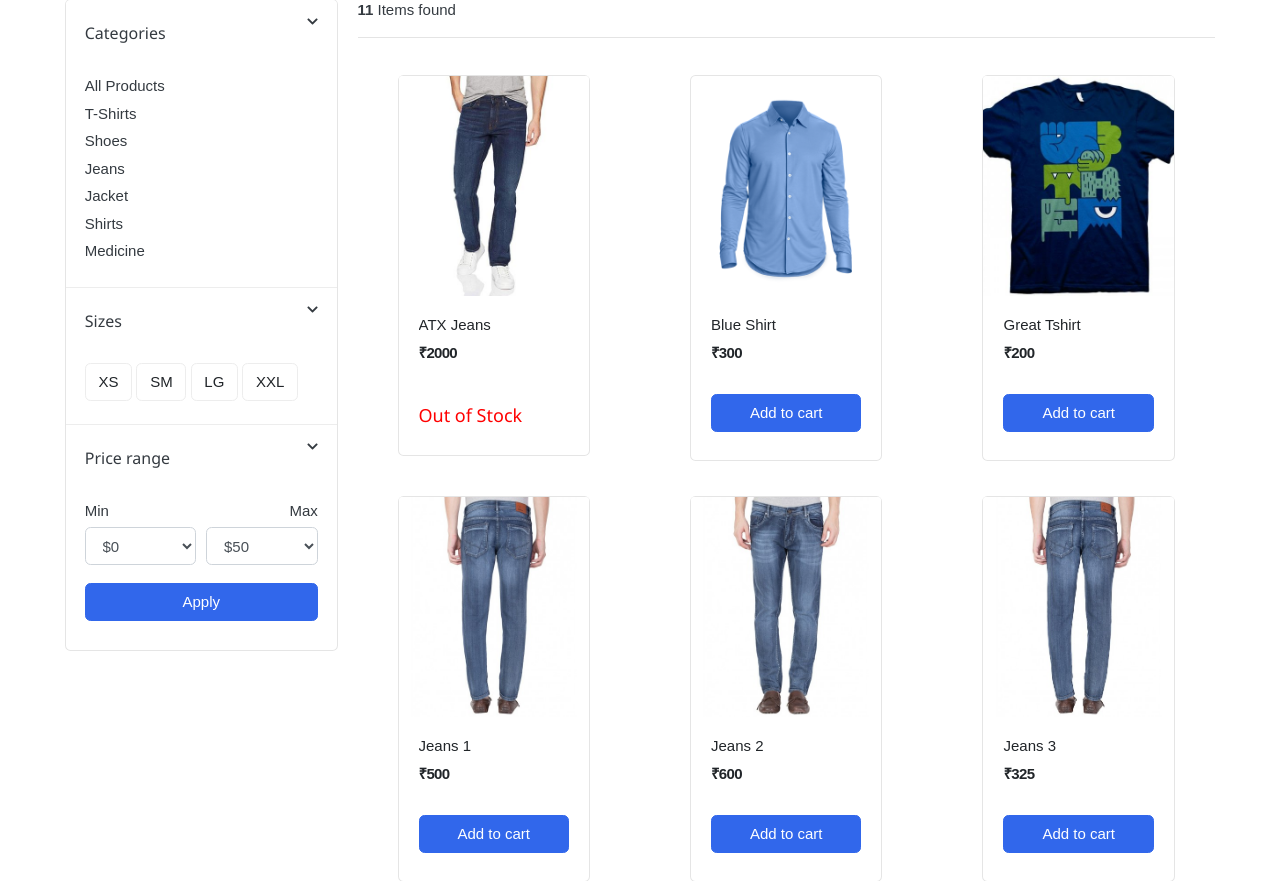
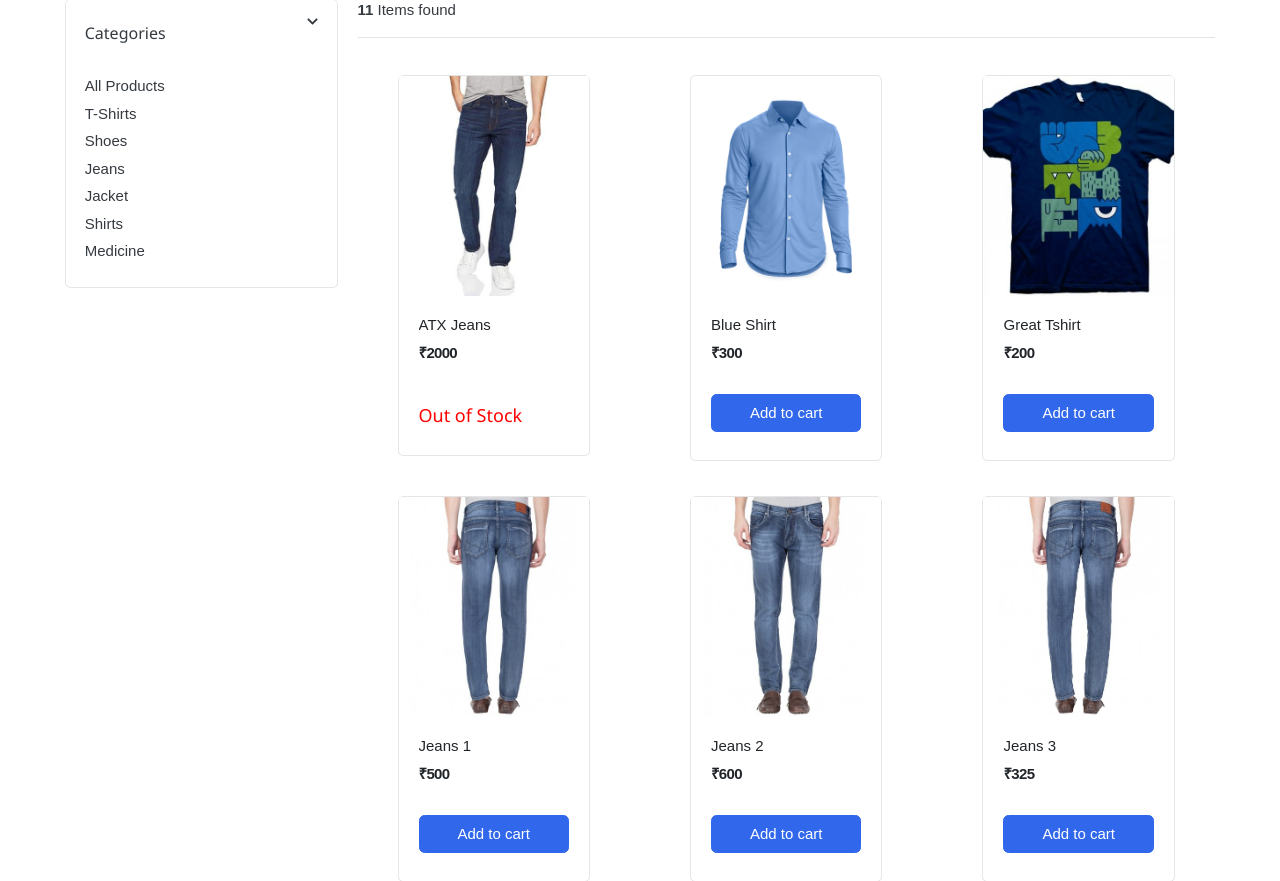
Before and after one commit to Akash-Kumar-Sen/grandhtl, a Django app: page /store/ in a window 1280 px wide. Shown: the part 274-1155 px from the top of the page. Run offline with Django 3.2, Linux system fonts and the light colour scheme; data comes from the database, SQL or seed files in the repository; both versions use the stored data as it was after the commit; data that the repository does not hold is empty; some libraries are stand-ins or nearby versions; some web fonts are replaced.

Commit message:
github-go9052021

```diff
--- a/templates/store/store.html
+++ b/templates/store/store.html
@@ -54,79 +54,6 @@
                 </div> <!-- card-body.// -->
             </div>
         </article> <!-- filter-group  .// -->
-        <article class="filter-group">
-            <header class="card-header">
-                <a href="#" data-toggle="collapse" data-target="#collapse_4" aria-expanded="true" class="">
-                    <i class="icon-control fa fa-chevron-down"></i>
-                    <h6 class="title">Sizes </h6>
-                </a>
-            </header>
-            <div class="filter-content collapse show" id="collapse_4" style="">
-                <div class="card-body">
-                  <label class="checkbox-btn">
-                    <input type="checkbox">
-                    <span class="btn btn-light"> XS </span>
-                  </label>
-
-                  <label class="checkbox-btn">
-                    <input type="checkbox">
-                    <span class="btn btn-light"> SM </span>
-                  </label>
-
-                  <label class="checkbox-btn">
-                    <input type="checkbox">
-                    <span class="btn btn-light"> LG </span>
-                  </label>
-
-                  <label class="checkbox-btn">
-                    <input type="checkbox">
-                    <span class="btn btn-light"> XXL </span>
-                  </label>
-            </div><!-- card-body.// -->
-            </div>
-        </article> <!-- filter-group .// -->
-
-        <article class="filter-group">
-            <header class="card-header">
-                <a href="#" data-toggle="collapse" data-target="#collapse_3" aria-expanded="true" class="">
-                    <i class="icon-control fa fa-chevron-down"></i>
-                    <h6 class="title">Price range </h6>
-                </a>
-            </header>
-            <div class="filter-content collapse show" id="collapse_3" style="">
-                <div class="card-body">
-
-                    <div class="form-row">
-                    <div class="form-group col-md-6">
-                      <label>Min</label>
-                      <!-- <input class="form-control" placeholder="$0" type="number"> -->
-                          <select class="mr-2 form-control">
-                            <option value="0">$0</option>
-                            <option value="50">$50</option>
-                            <option value="100">$100</option>
-                            <option value="150">$150</option>
-                            <option value="200">$200</option>
-                            <option value="500">$500</option>
-                            <option value="1000">$1000</option>
-                        </select>
-                    </div>
-                    <div class="form-group text-right col-md-6">
-                      <label>Max</label>
-                          <select class="mr-2 form-control">
-                            <option value="50">$50</option>
-                            <option value="100">$100</option>
-                            <option value="150">$150</option>
-                            <option value="200">$200</option>
-                            <option value="500">$500</option>
-                            <option value="1000">$1000</option>
-                            <option value="2000">$2000+</option>
-                        </select>
-                    </div>
-                    </div> <!-- form-row.// -->
-                    <button class="btn btn-block btn-primary">Apply</button>
-                </div><!-- card-body.// -->
-            </div>
-        </article> <!-- filter-group .// -->
 
     </div> <!-- card.// -->
 
```
Also changed, not shown: templates/home.html (+4 -4 lines), db.sqlite3.
